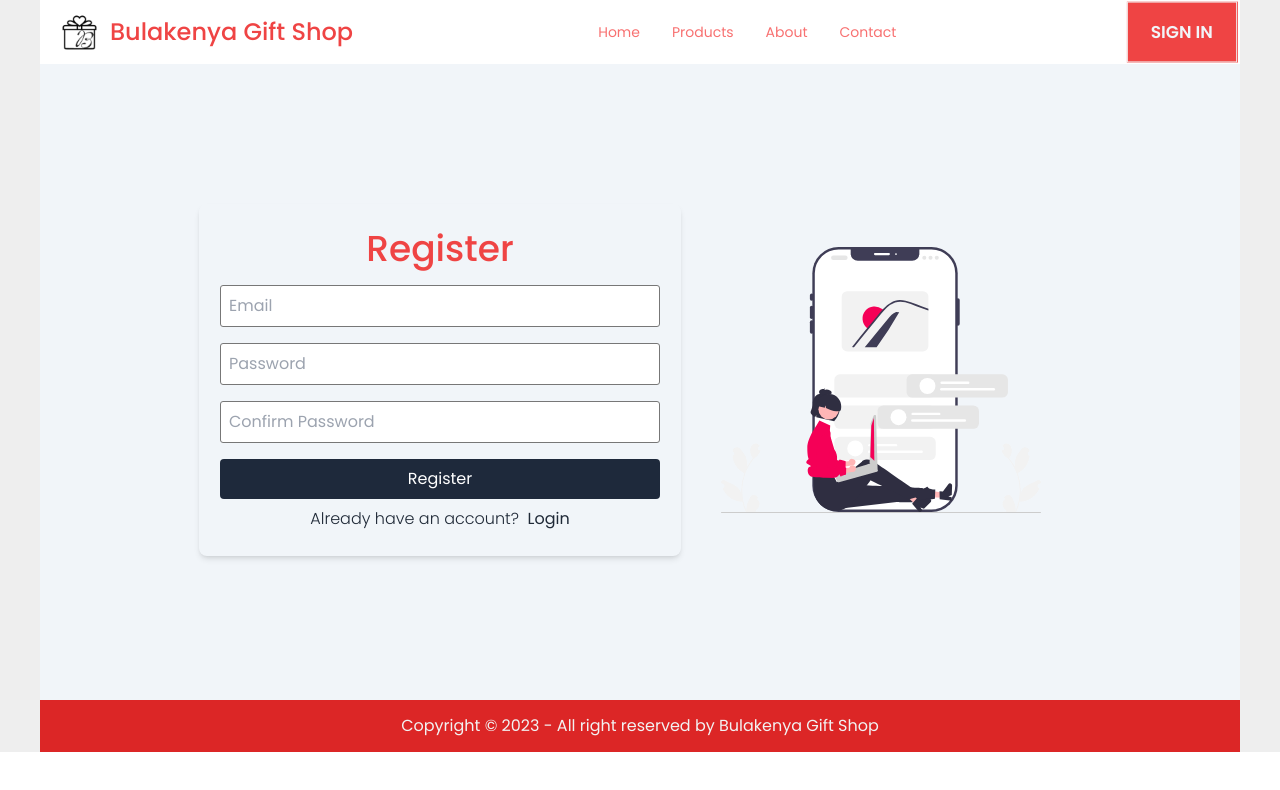
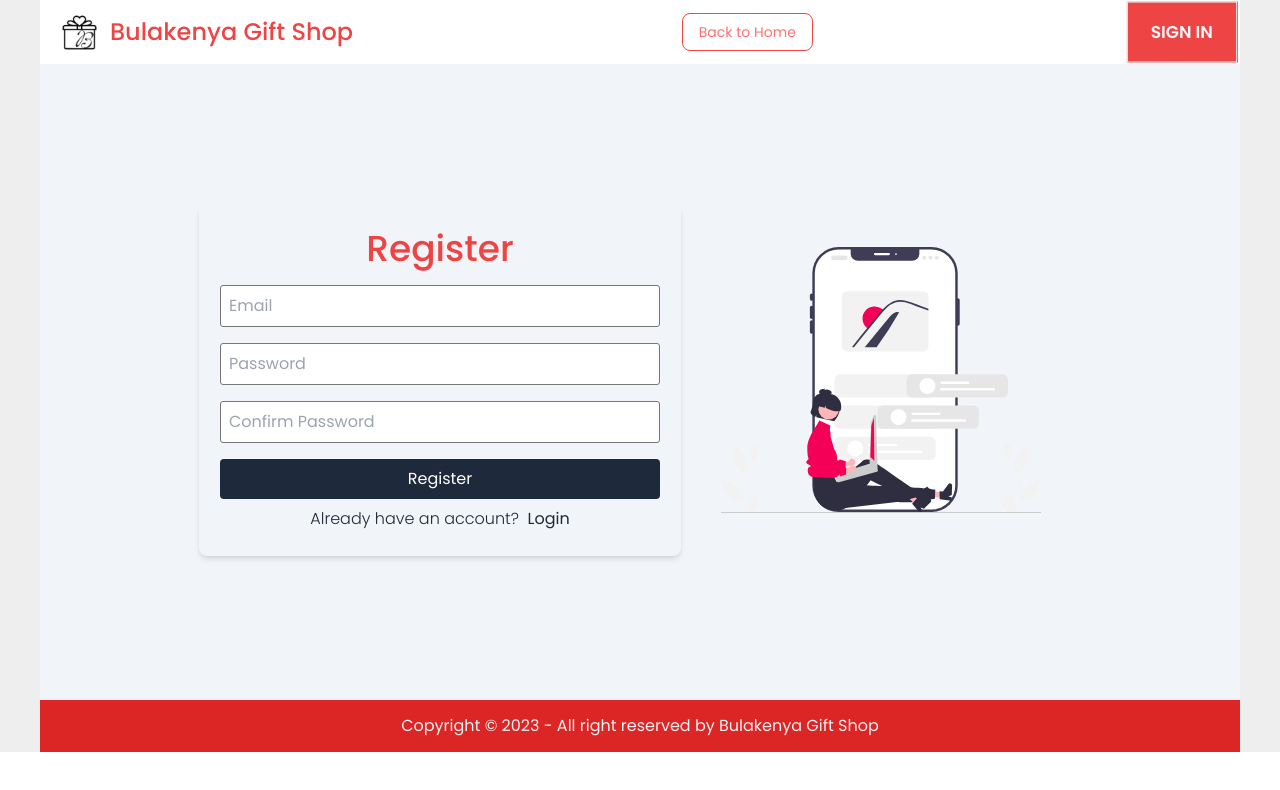
Before and after one commit to jayelemar/Bulakenya-Gift-Shop-v3, a React (Create React App) app: page /register in a window 1280 px wide. Shown: the top 790 px of the page. Built offline with nearby package versions, Linux system fonts and the light colour scheme.

Commit message:
feat: added back to home on auth pages

```diff
--- a/src/components/header/Header.js
+++ b/src/components/header/Header.js
@@ -44,61 +44,41 @@ const Header = () => {
                     <div className={`navbar ${styles.navbar}`}>
                         {logo}
                         <div className={styles['menu-box']}>
+                                {/* Horizontal Navbar menu */}
+                                {location.pathname === '/' ? (
                                     <ul className="menu menu-horizontal">
-                                {/* Horizontal Navbar menu */}
-
                                     <li>
-                                {location.pathname === '/' ? (
                                         <ScrollLink to="home" smooth={true} duration={500}>
                                             Home
                                         </ScrollLink>
-                                ) : (
-                                    <RouterLink to='/'>Home</RouterLink>
-                                )}
-
                                     </li>
                                     <li>
-                                    {location.pathname === '/' ? (
                                         <ScrollLink to="products" smooth={true} duration={500}>
                                             Products
                                         </ScrollLink>
-                                    ) : (
-                                        <RouterLink to='/#products'>
-                                            Products
-                                        </RouterLink>
-                                    )}
                                     </li>
                                     <li>
-                                {location.pathname === '/' ? (
                                         <ScrollLink to="about" smooth={true} duration={500}>
                                             About
                                         </ScrollLink>
-                                ) : (
-                                    <RouterLink to='/#about'>
-                                        About
-                                    </RouterLink>
-                                ) }
                                     </li>
                                     <li>
-                                {location.pathname === '/' ? (
                                         <ScrollLink onClick={ openModal }>
                                             Contact
                                         </ScrollLink>
-                                ) :(
-                                    <RouterLink to='/' onClick={ openModal } >
-                                        Contact
-                                    </RouterLink>
-                                )}
-
                                     </li>
                                     </ul>
+                                ) : (
+                                    <ul className="menu menu-horizontal">
+                                        <li className='border rounded-lg border-red-500 hover:border-slate-500  '><RouterLink to='/'>Back to Home</RouterLink></li>
+                                    </ul>
+                                )}
                         </div>
 
                         {/* Button */}
-                        <button className={`btn btn-sm ${styles['sign-up']}`}>
-                            <RouterLink to='/login'>Sign In</RouterLink>
-                        </button>
-
+                        <RouterLink to='/login'>
+                            <button className={`btn btn-sm ${styles['sign-up']}`}>Sign In</button>
+                        </RouterLink>
                         {/* Menu Icon */}
                         <div className="flex md:hidden">
                             <label htmlFor="my-drawer-4" className="btn btn-square btn-ghost">
```
Lines whose indentation alone changed are shown as unchanged.
